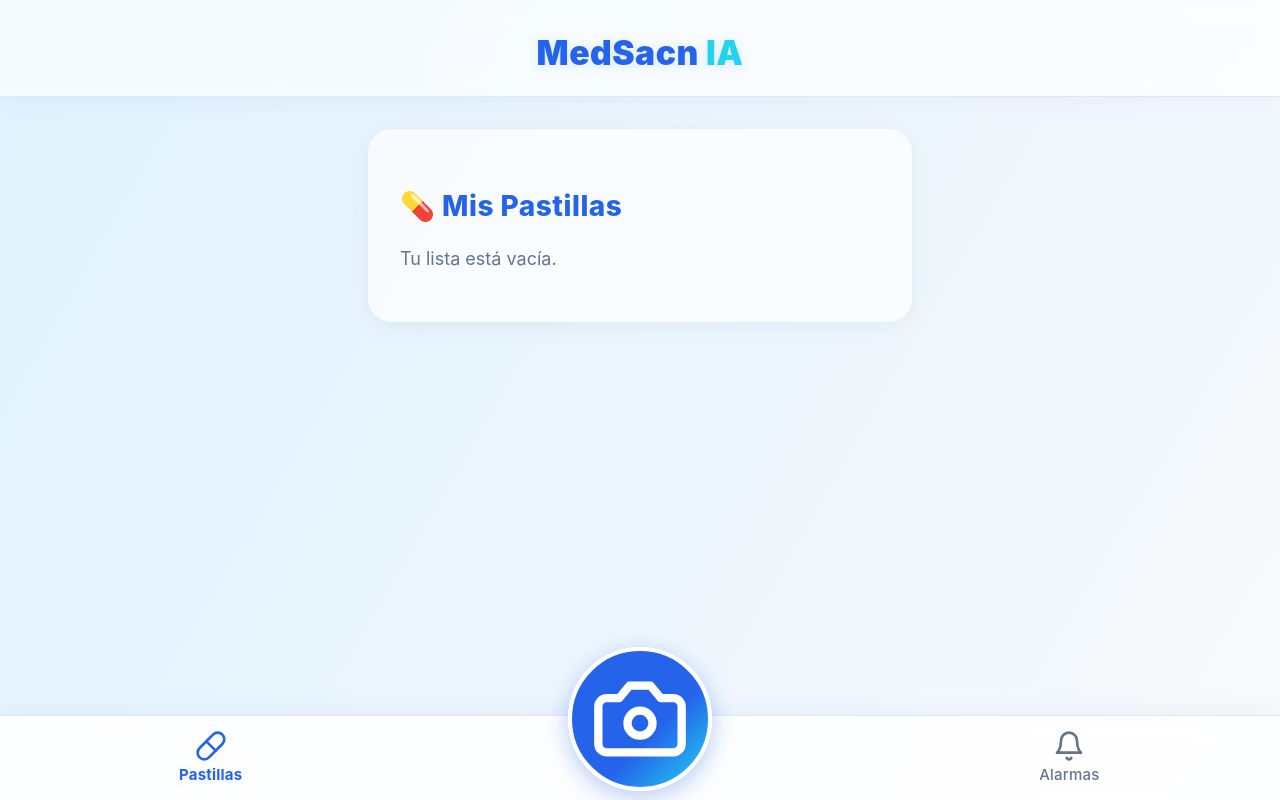
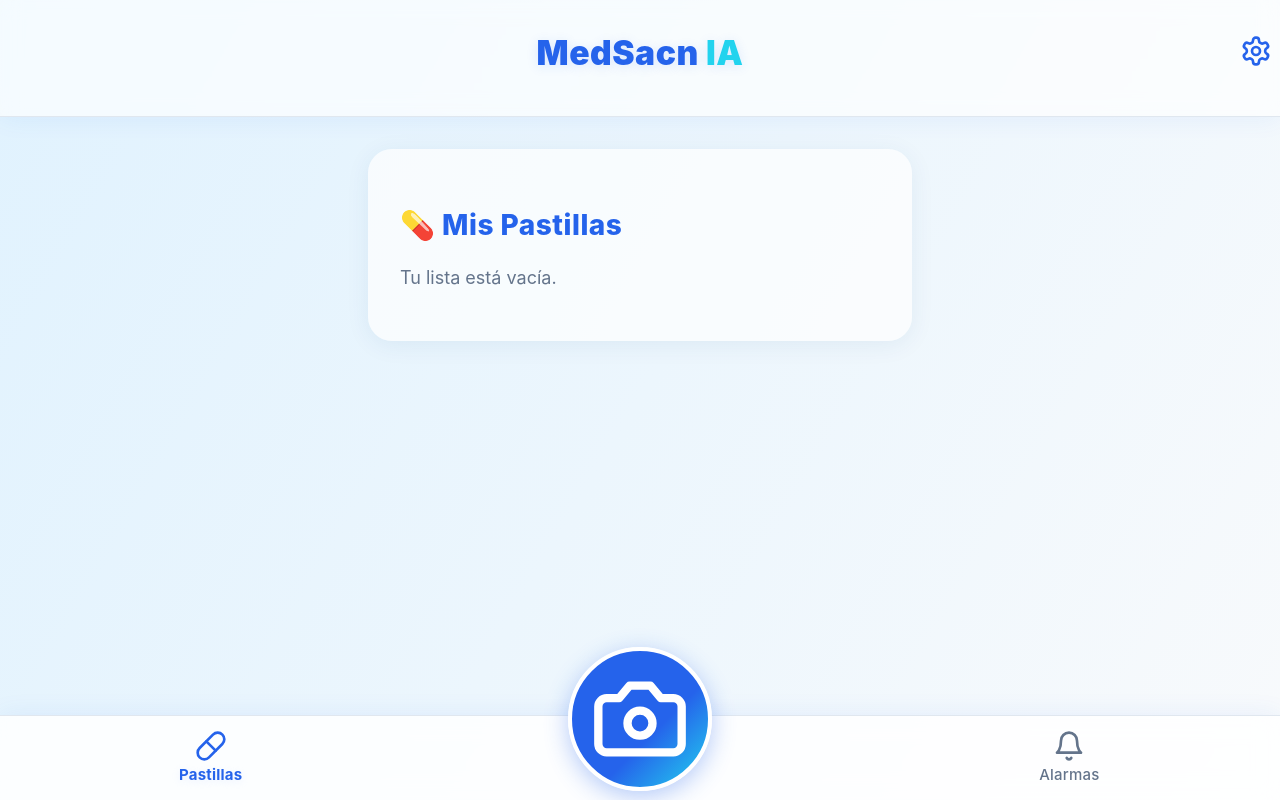
Before and after one commit to carlos4885/ia_identificar_medicamentos, a React (Vite) app in the folder frontend/: page / in a window 1280 px wide. Built offline with nearby package versions, Linux system fonts and the light colour scheme.

Commit message:
Icono de ajustes (Settings) en header superior derecho usando lucide-react

```diff
--- a/frontend/src/App.jsx
+++ b/frontend/src/App.jsx
@@ -1,5 +1,5 @@
 import { BrowserRouter, Routes, Route, Link, useLocation } from 'react-router-dom';
-import { Camera, Pill, Bell } from 'lucide-react';
+import { Camera, Pill, Bell, Settings } from 'lucide-react';
 import Escaner from './components/Escaner.jsx';
 
 // Animación simple para entrada de pantalla
@@ -138,17 +138,47 @@ function App() {
         top: 0,
         zIndex: 100,
         backdropFilter: 'blur(10px)',
-        borderBottom: '1.5px solid #e0e7ef'
+        borderBottom: '1.5px solid #e0e7ef',
+        minHeight: 70,
+      }}>
+        <div style={{
+          position: 'relative',
+          display: 'flex',
+          alignItems: 'center',
+          justifyContent: 'center',
         }}>
           <h1 style={{
             margin: 0,
             fontSize: '2.1rem',
             fontWeight: 900,
             letterSpacing: 0.5,
-          textShadow: '0 2px 12px #2563eb22'
+            textShadow: '0 2px 12px #2563eb22',
+            flex: 1,
           }}>
             MedSacn <span style={{color:'#22d3ee'}}>IA</span>
           </h1>
+          <button
+            aria-label="Ajustes"
+            style={{
+              position: 'absolute',
+              right: 0,
+              top: '50%',
+              transform: 'translateY(-50%)',
+              background: 'none',
+              border: 'none',
+              padding: 8,
+              cursor: 'pointer',
+              borderRadius: 8,
+              transition: 'background 0.2s',
+              outline: 'none',
+              boxShadow: 'none',
+            }}
+            onMouseEnter={e => e.currentTarget.style.background = 'rgba(34,211,238,0.12)'}
+            onMouseLeave={e => e.currentTarget.style.background = 'none'}
+          >
+            <Settings size={32} color="#2563eb" />
+          </button>
+        </div>
       </header>
       <Routes>
         <Route path="/" element={<Pastillero />} />
```
Lines whose indentation alone changed are shown as unchanged.
